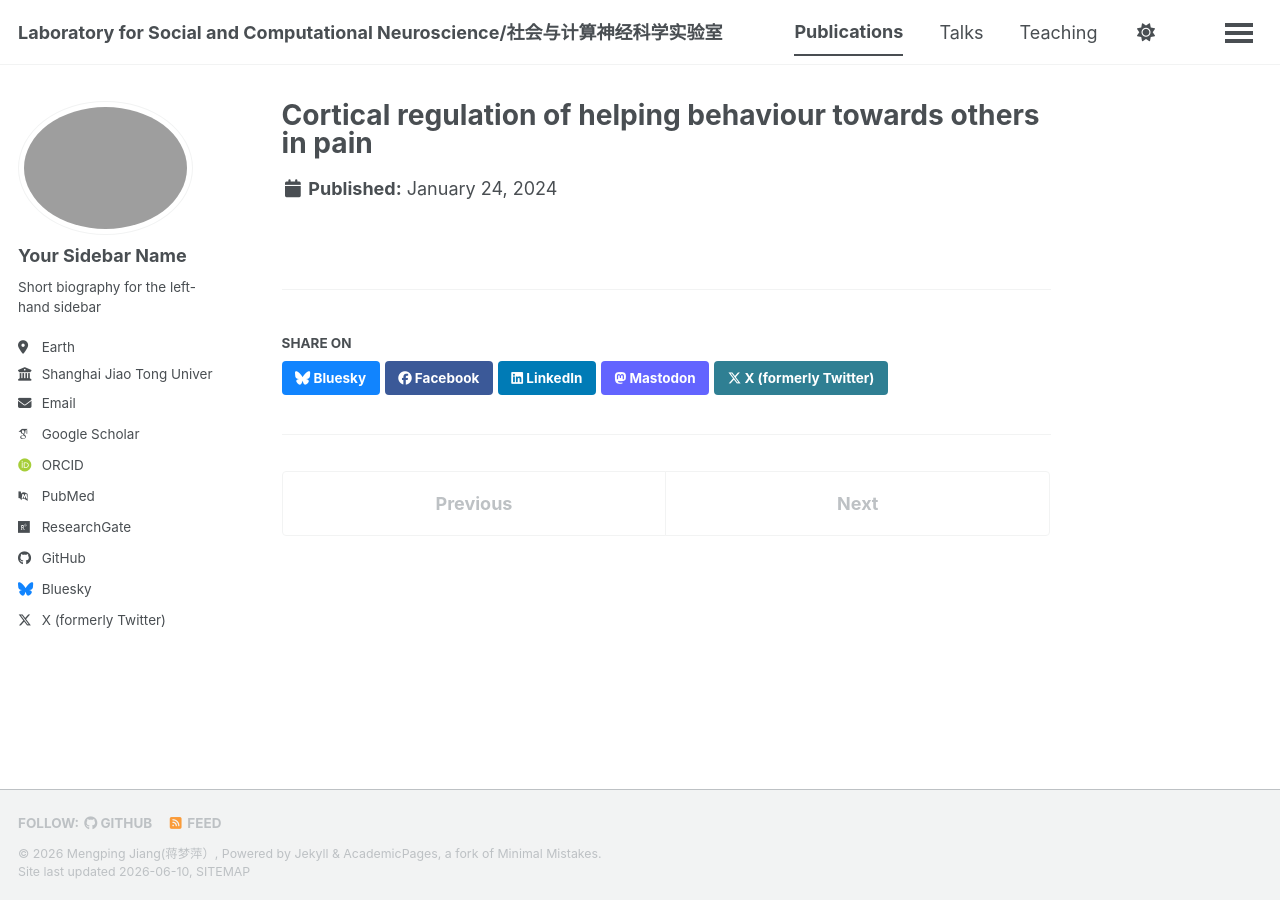
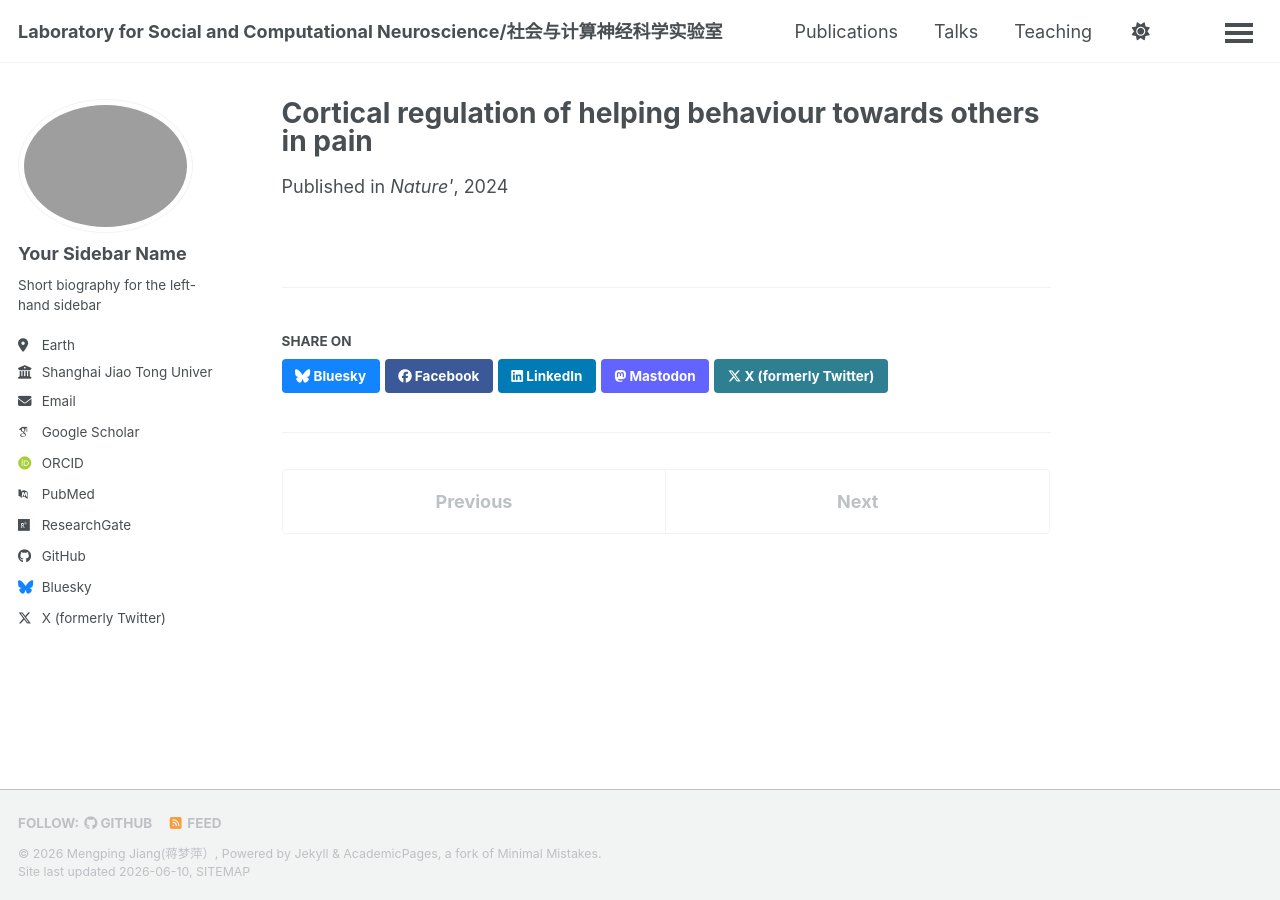
Before and after one commit to MengpingJiang/mengpingjiang.github.io, a Jekyll site: the page built from _publications/2024-01-24-nature-cortical-helping-pain.md, in a window 1280 px wide. Built offline with Jekyll 4.4.1, drawn with Linux system fonts in a browser that asks for light colours; some web fonts are replaced; a script bundle is joined from its source files by our own code; library files that are not in the unit come from our copies.

Commit message:
Update 2024-01-24-nature-cortical-helping-pain.md

```diff
--- a/_publications/2024-01-24-nature-cortical-helping-pain.md
+++ b/_publications/2024-01-24-nature-cortical-helping-pain.md
@@ -1,10 +1,10 @@
 ---
-  title: "Cortical regulation of helping behaviour towards others in pain"
+title: "Cortical regulation of helping behaviour towards others in pain"
 collection: publications
 category: conferences
 permalink: /publication/2024-01-24-nature-cortical-helping-pain
 excerpt: 'This paper is about fixing template issue #693.'
 date: 2024-02-17
-venue: 'GitHub Journal of Bugs'
+venue: Nature'
 paperurl: 'https://www.nature.com/articles/s41586-023-06973-x'
 ---
```
